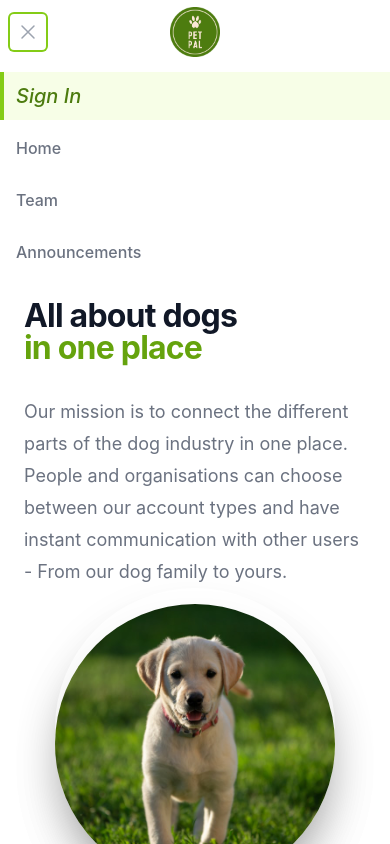
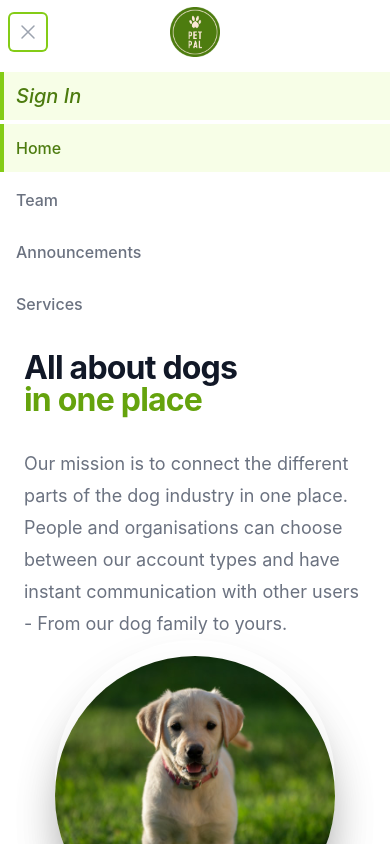
Before and after one commit to imevanc/pet-pal, a Next.js app: page / in a window 390 px wide. Both pictures are taken after a click on the button "Open main menu". Shown: the top 844 px of the page. Built offline with nearby package versions, Linux system fonts and the light colour scheme.

Commit message:
completed the mobile services tab functionality

```diff
--- a/src/components/Layout/components/NonVerifiedUserMobileNavBar.tsx
+++ b/src/components/Layout/components/NonVerifiedUserMobileNavBar.tsx
@@ -1,41 +1,56 @@
 import React from "react";
 import { Disclosure } from "@headlessui/react";
 import { useRouter } from "next/router";
+import servicesPaths from "../../../data/fixtures/servicesPaths.json";
 import { classNames } from "../../../utils/classNames";
 
 interface PathsState {
   home: string;
   team: string;
   announcements: string;
+  services: string;
 }
 
 const NonVerifiedUserMobileNavBar: React.FC = () => {
   const path: string = useRouter().pathname;
-  const [paths, setPath] = React.useState<PathsState>({
+  const [paths, setPaths] = React.useState<PathsState>({
     home: "",
     team: "",
     announcements: "",
+    services: "",
   });
+
   React.useEffect((): void => {
     if (path === "/") {
-      setPath({
+      setPaths({
         home: "selected",
         team: "nonSelected",
         announcements: "nonSelected",
+        services: "nonSelected",
       });
     }
     if (path === "/team") {
-      setPath({
+      setPaths({
         home: "nonSelected",
         team: "selected",
         announcements: "nonSelected",
+        services: "nonSelected",
       });
     }
     if (path === "/announcements") {
-      setPath({
+      setPaths({
         home: "nonSelected",
         team: "nonSelected",
         announcements: "selected",
+        services: "nonSelected",
+      });
+    }
+    if (path in servicesPaths) {
+      setPaths({
+        home: "nonSelected",
+        team: "nonSelected",
+        announcements: "nonSelected",
+        services: "selected",
       });
     }
   }, [path]);
@@ -62,7 +77,7 @@ const NonVerifiedUserMobileNavBar: React.FC = () => {
           as="a"
           href="/"
           className={
-            paths.team === "selected" ? selectedClass : nonSelectedClass
+            paths.home === "selected" ? selectedClass : nonSelectedClass
           }
         >
           Home
@@ -87,6 +102,15 @@ const NonVerifiedUserMobileNavBar: React.FC = () => {
         >
           Announcements
         </Disclosure.Button>
+        <Disclosure.Button
+          as="a"
+          href="/services"
+          className={
+            paths.services === "selected" ? selectedClass : nonSelectedClass
+          }
+        >
+          Services
+        </Disclosure.Button>
       </div>
     </Disclosure.Panel>
   );
--- a/src/components/Layout/components/NonVerifiedUserNavBar.tsx
+++ b/src/components/Layout/components/NonVerifiedUserNavBar.tsx
@@ -53,7 +53,7 @@ const NonVerifiedUserNavBar: React.FC = () => {
       });
     }
   }, [path]);
-  console.log(path);
+
   const selectedClass: string =
     "inline-flex items-center border-b-2 border-lime-500 px-1 pt-1 text-lg font-medium text-gray-900";
   const nonSelectedClass: string =
```
